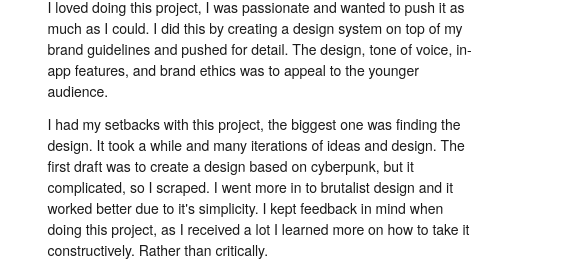
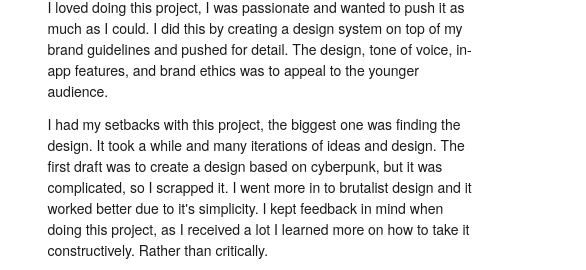
Before and after one commit to Unwisegenius/unwisegenius, a website: page xp-bank.html in a window 1280 px wide. Shown: the part 354-624 px from the top of the page, 694-1280 px from the left. Drawn offline with Linux system fonts and the light colour scheme; a web font is replaced by a local one.

Commit message:
Update xp-bank.html

```diff
--- a/xp-bank.html
+++ b/xp-bank.html
@@ -59,8 +59,8 @@
             </p>
             <p class="case-copy">
                 I had my setbacks with this project, the biggest one was finding the design. It took a while and many
-                iterations of ideas and design. The first draft was to create a design based on cyberpunk, but it
-                complicated, so I scraped. I went more in to brutalist design and it worked better due to it's
+                iterations of ideas and design. The first draft was to create a design based on cyberpunk, but it was
+                complicated, so I scrapped it. I went more in to brutalist design and it worked better due to it's
                 simplicity. I kept feedback in mind when doing this project, as I received a lot I learned more on how
                 to take it constructively. Rather than critically.
             </p>
```
